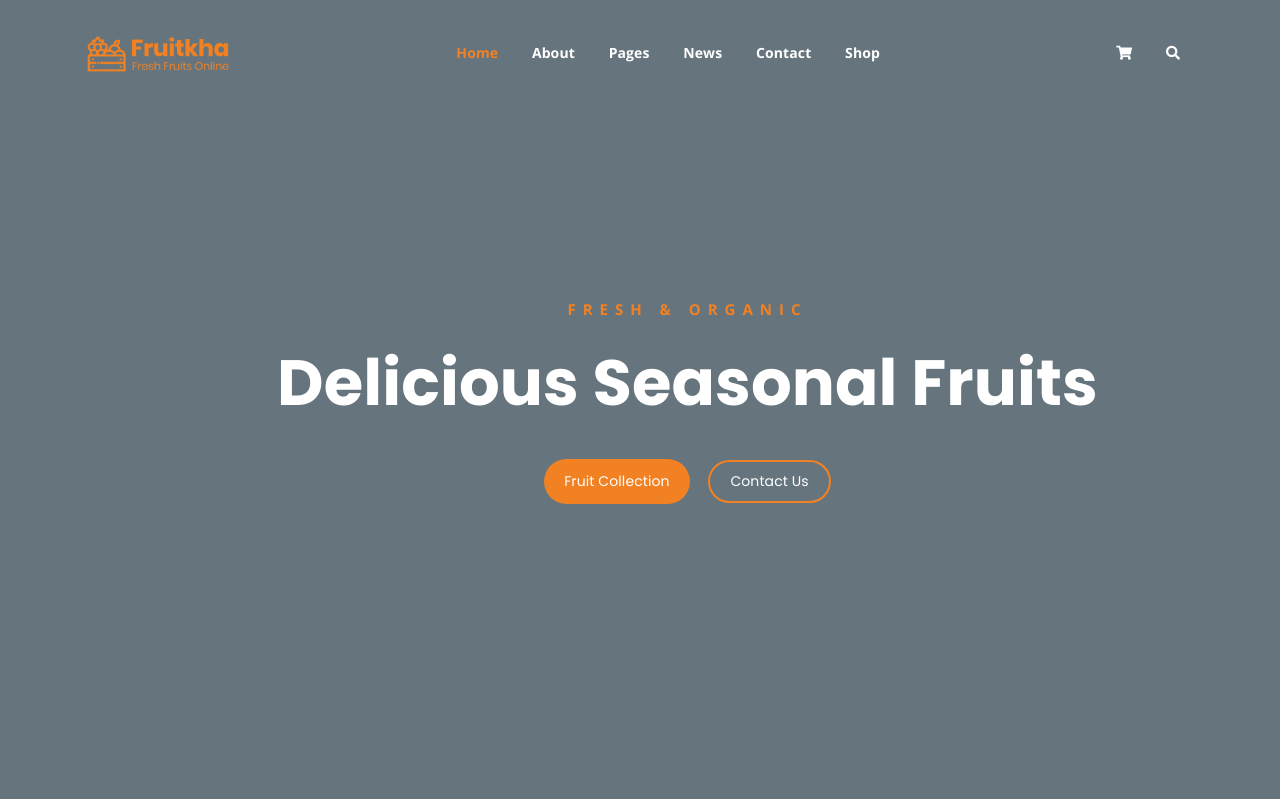
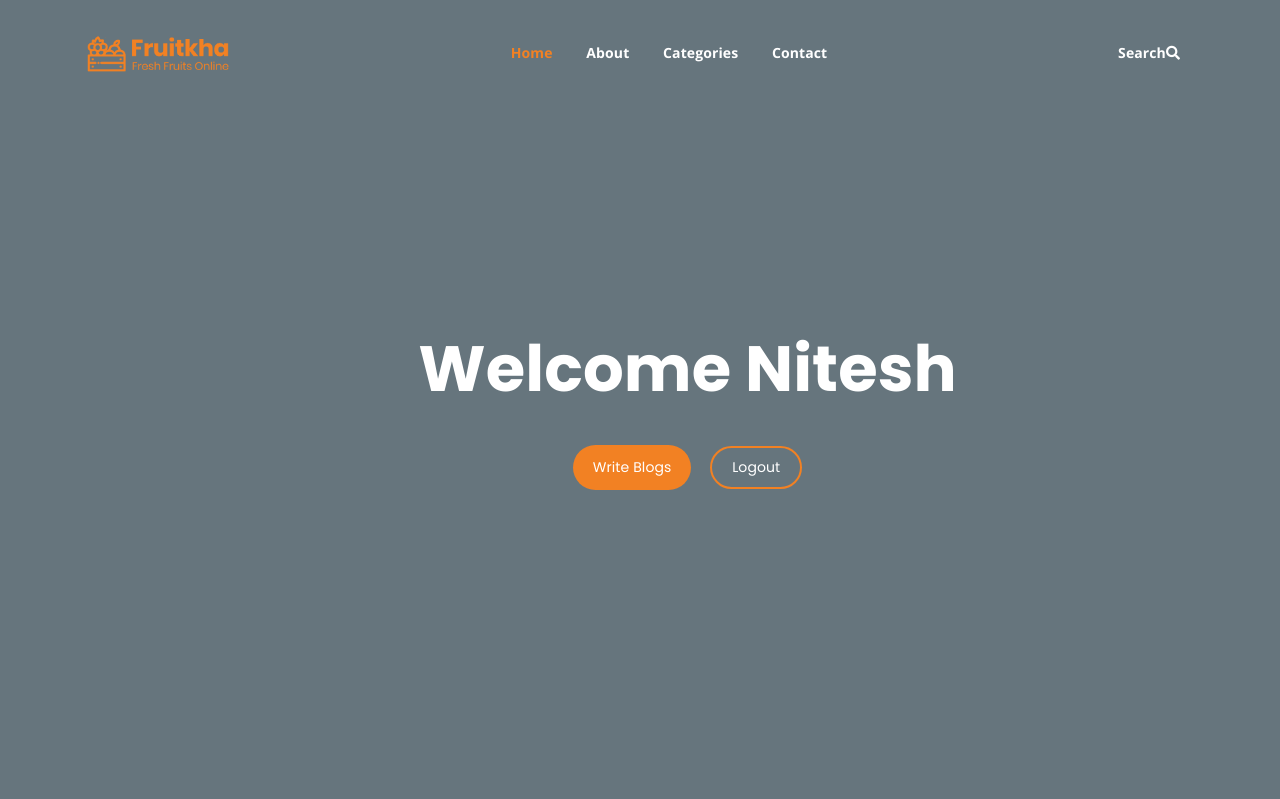
Before and after one commit to Nitesh639/blogs, a Django app: page / in a window 1280 px wide. Shown: the top 799 px of the page. Run offline with Django 4.2, Linux system fonts and the light colour scheme; some libraries are stand-ins or nearby versions.

Commit message:
viwes updated

```diff
--- a/collegejuggad/blogs/views.py
+++ b/collegejuggad/blogs/views.py
@@ -4,7 +4,7 @@ from django.http import HttpResponse
 
 # Create your views here.
 def index(request):
-    return render(request, 'index.html', {'y': [1, 2, 3]})
+    return render(request, 'index.html', {'y': [1, 2, 3], 'm': "hhh"})
 
 
 def post(request):
--- a/collegejuggad/templates/footer.html
+++ b/collegejuggad/templates/footer.html
@@ -25,7 +25,6 @@
 						<ul>
 							<li><a href="index.html">Home</a></li>
 							<li><a href="{% url 'about' %}">About</a></li>
-							<li><a href="services.html">Shop</a></li>
 							<li><a href="news.html">News</a></li>
 							<li><a href="{% url 'contact' %}">Contact</a></li>
 						</ul>
--- a/collegejuggad/templates/index.html
+++ b/collegejuggad/templates/index.html
@@ -9,12 +9,20 @@
 				<div class="col-lg-9 offset-lg-2 text-center">
 					<div class="hero-text">
 						<div class="hero-text-tablecell">
-							<p class="subtitle">Fresh & Organic</p>
-							<h1>Delicious Seasonal Fruits</h1>
+							<p class="subtitle"></p>
+							{% if m is not none %}
+							<h1>Welcome Nitesh</h1>
 							<div class="hero-btns">
-								<a href="shop.html" class="boxed-btn">Fruit Collection</a>
-								<a href="contact.html" class="bordered-btn">Contact Us</a>
+								<a href="shop.html" class="boxed-btn">Write Blogs</a>
+								<a href="contact.html" class="bordered-btn">Logout</a>
 							</div>
+							{% else %}
+							<h1>We are waiting for you</h1>
+							<div class="hero-btns">
+								<a href="shop.html" class="boxed-btn">Login</a>
+								<a href="contact.html" class="bordered-btn">Join Us</a>
+							</div>
+							{% endif %}
 						</div>
 					</div>
 				</div>
--- a/collegejuggad/templates/navbar.html
+++ b/collegejuggad/templates/navbar.html
@@ -14,7 +14,7 @@
 					<div class="main-menu-wrap">
 						<!-- logo -->
 						<div class="site-logo">
-							<a href="index.html">
+							<a href="{% url 'index' %}">
 								<img src="{% static 'img/logo.png' %}" alt="">
 							</a>
 						</div>
@@ -23,43 +23,20 @@
 						<!-- menu start -->
 						<nav class="main-menu">
 							<ul>
-								<li class="current-list-item"><a href="#">Home</a>
+								<li class="current-list-item"><a href="{% url 'index'% }">Home</a></li>
+								<li><a href="{% url 'about' %}">About</a></li>
+								<li><a href="#">Categories</a>
 									<ul class="sub-menu">
-										<li><a href="index.html">Static Home</a></li>
-										<li><a href="index_2.html">Slider Home</a></li>
-									</ul>
-								</li>
-								<li><a href="{% url 'about' %}">About</a></li>
-								<li><a href="#">Pages</a>
-									<ul class="sub-menu">
-										<li><a href="404.html">404 page</a></li>
-										<li><a href="{% url 'about' %}">About</a></li>
-										<li><a href="cart.html">Cart</a></li>
-										<li><a href="checkout.html">Check Out</a></li>
-										<li><a href="{% url 'contact' %}">Contact</a></li>
-										<li><a href="news.html">News</a></li>
-										<li><a href="shop.html">Shop</a></li>
-									</ul>
-								</li>
-								<li><a href="news.html">News</a>
-									<ul class="sub-menu">
-										<li><a href="news.html">News</a></li>
-										<li><a href="single-news.html">Single News</a></li>
+										<li><a href="404.html">Latest</a></li>
+										<li><a href="{% url 'about' %}">Popular</a></li>
+										<li><a href="cart.html">Update</a></li>
+										<li><a href="checkout.html">News</a></li>
 									</ul>
 								</li>
 								<li><a href="{% url 'contact' %}">Contact</a></li>
-								<li><a href="shop.html">Shop</a>
-									<ul class="sub-menu">
-										<li><a href="shop.html">Shop</a></li>
-										<li><a href="checkout.html">Check Out</a></li>
-										<li><a href="single-product.html">Single Product</a></li>
-										<li><a href="cart.html">Cart</a></li>
-									</ul>
-								</li>
 								<li>
 									<div class="header-icons">
-										<a class="shopping-cart" href="cart.html"><i class="fas fa-shopping-cart"></i></a>
-										<a class="mobile-hide search-bar-icon" href="#"><i class="fas fa-search"></i></a>
+										<a class="mobile-hide search-bar-icon" href="#">Search<i class="fas fa-search"></i></a>
 									</div>
 								</li>
 							</ul>
```
